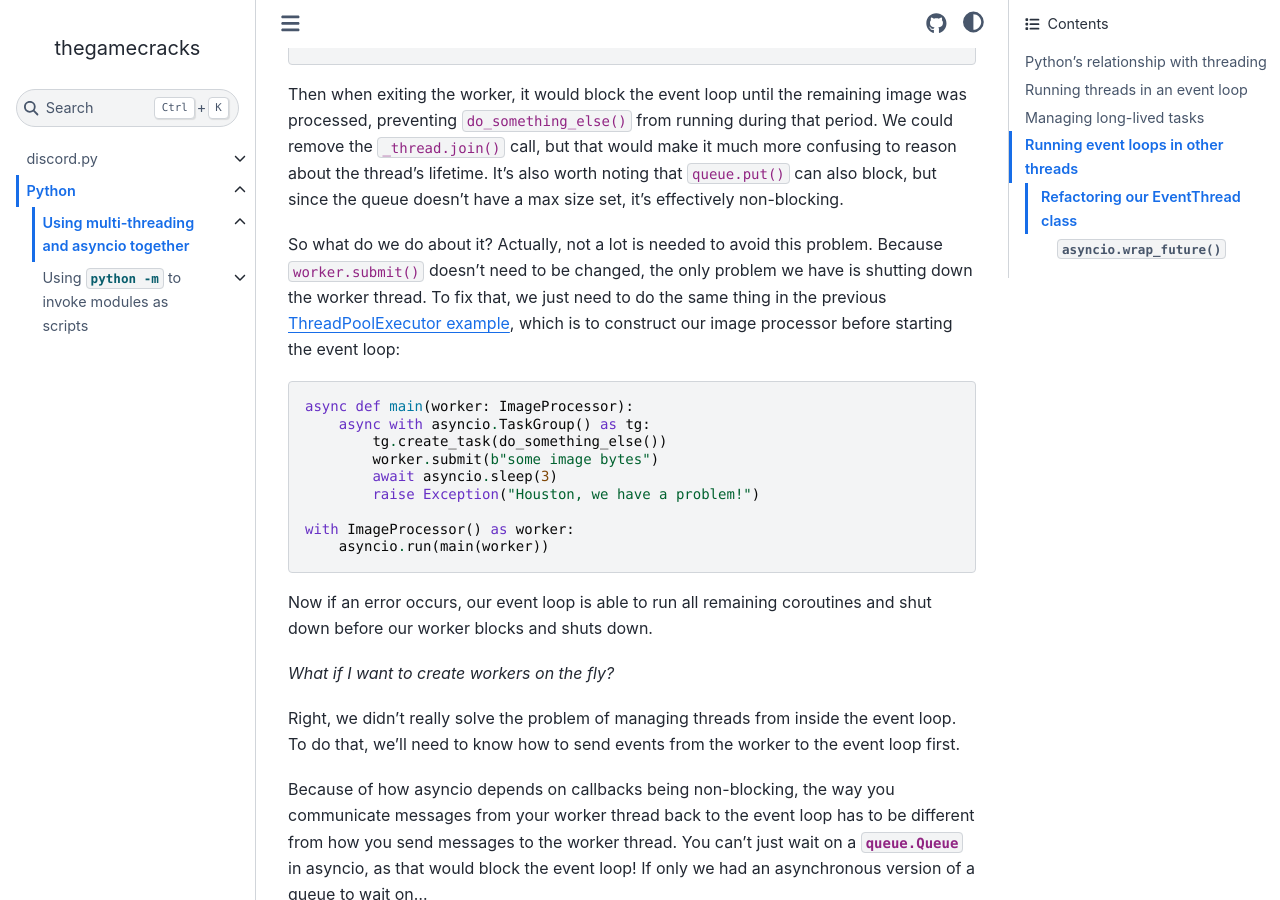
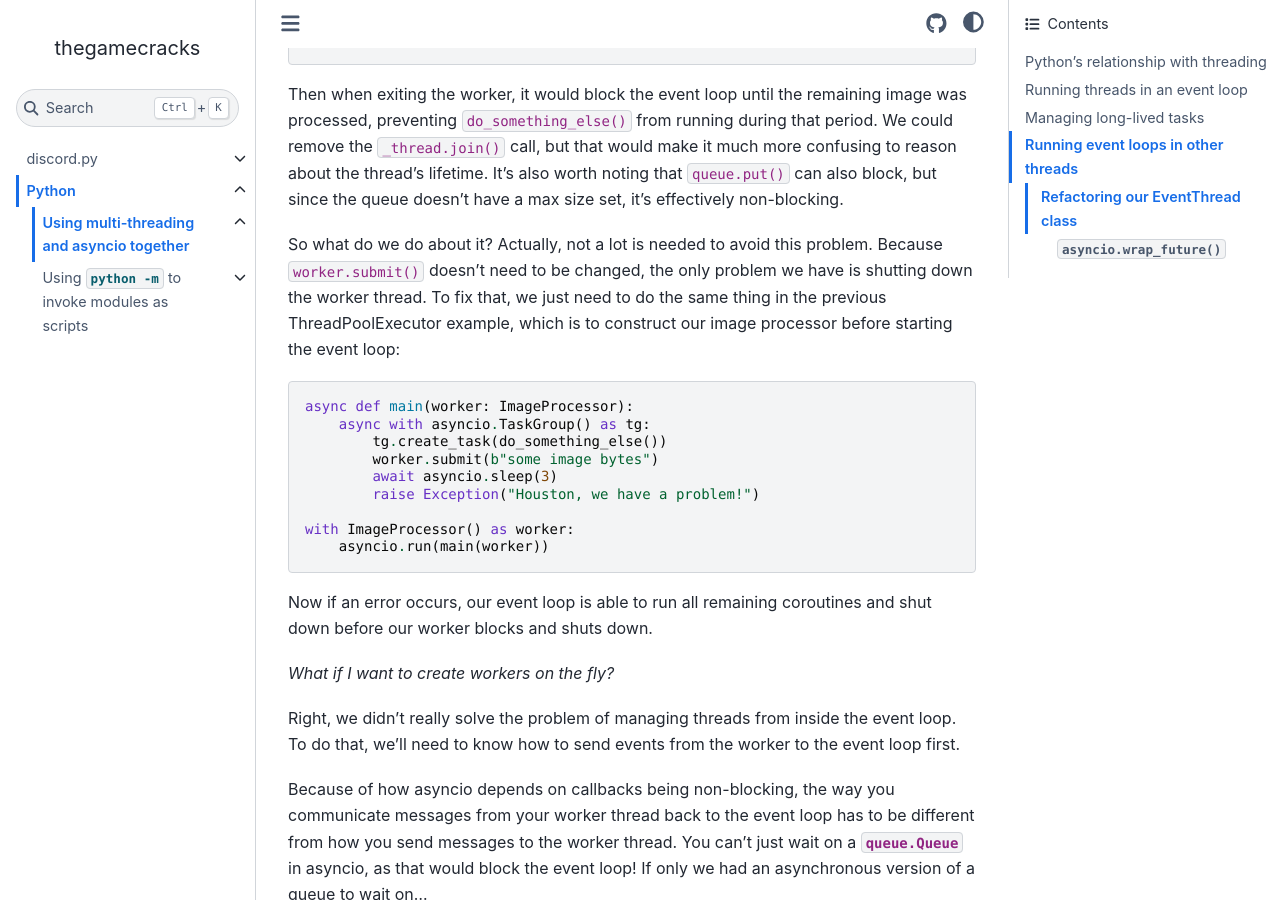
Before and after one commit to thegamecracks/thegamecracks.github.io, a Sphinx documentation site: the page built from docs/python/asyncio_threading.rst, in a window 1280 px wide and 900 px high, scrolled down 5842 px. Built offline with Sphinx 7.4.7 and the Sphinx Book theme 1.1.4, drawn with Linux system fonts in a browser that asks for light colours; some of the changed lines change nothing that is shown.

Commit message:
refactor: remove unnecessary backwards reference

```diff
--- a/docs/python/asyncio_threading.rst
+++ b/docs/python/asyncio_threading.rst
@@ -185,8 +185,6 @@ method instead:
 You could also create your own ThreadPoolExecutor and submit tasks
 to that:
 
-.. _pass-executor-to-asyncio:
-
 .. code-block:: python
 
     async def main(executor: ThreadPoolExecutor):
@@ -323,8 +321,8 @@ doesn't have a max size set, it's effectively non-blocking.
 So what do we do about it? Actually, not a lot is needed to avoid this problem.
 Because ``worker.submit()`` doesn't need to be changed, the only problem we
 have is shutting down the worker thread. To fix that, we just need to do the
-same thing in the previous `ThreadPoolExecutor example <pass-executor-to-asyncio_>`_,
-which is to construct our image processor before starting the event loop:
+same thing in the previous ThreadPoolExecutor example, which is to construct
+our image processor before starting the event loop:
 
 .. code-block:: python
 
```
